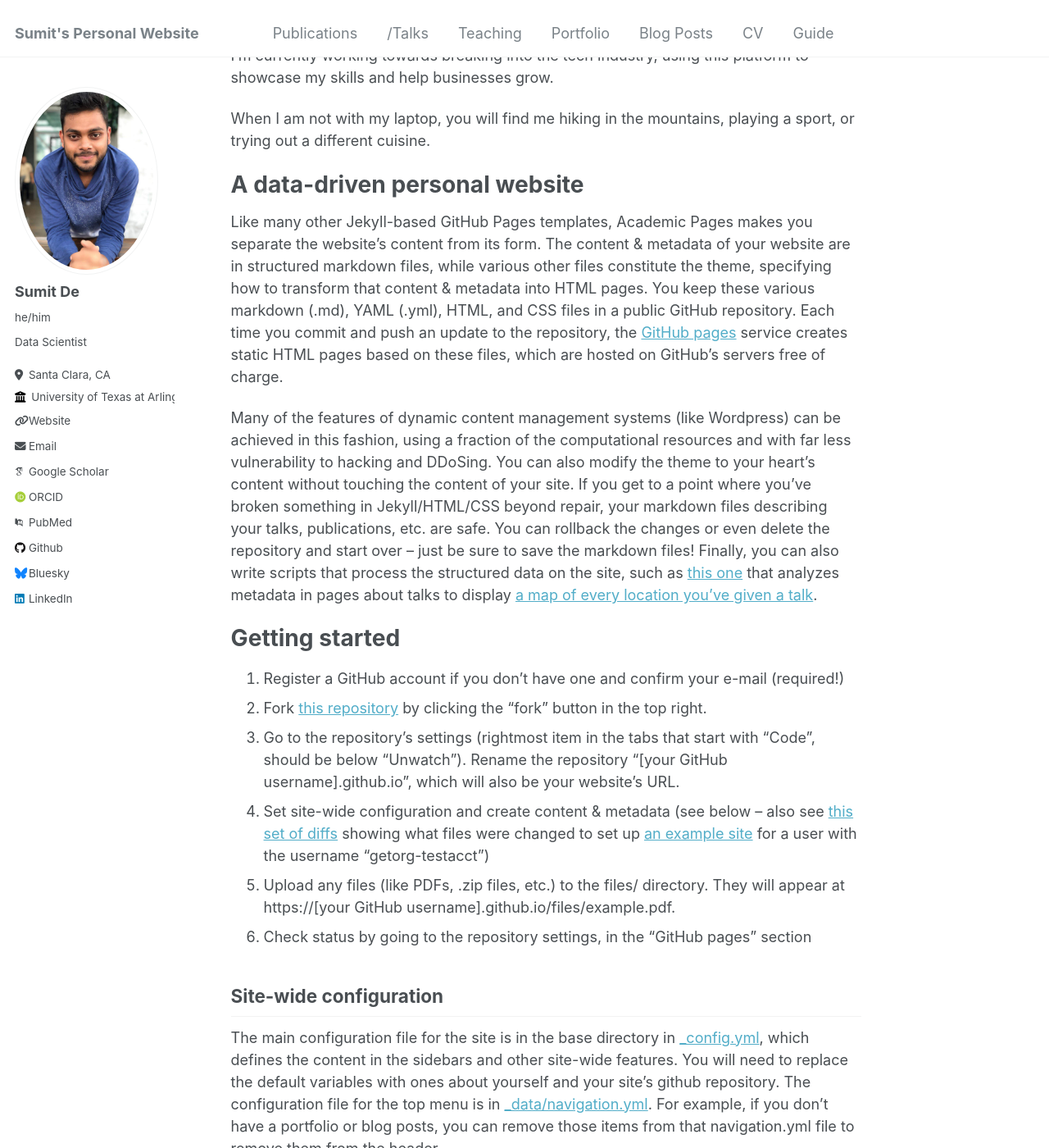
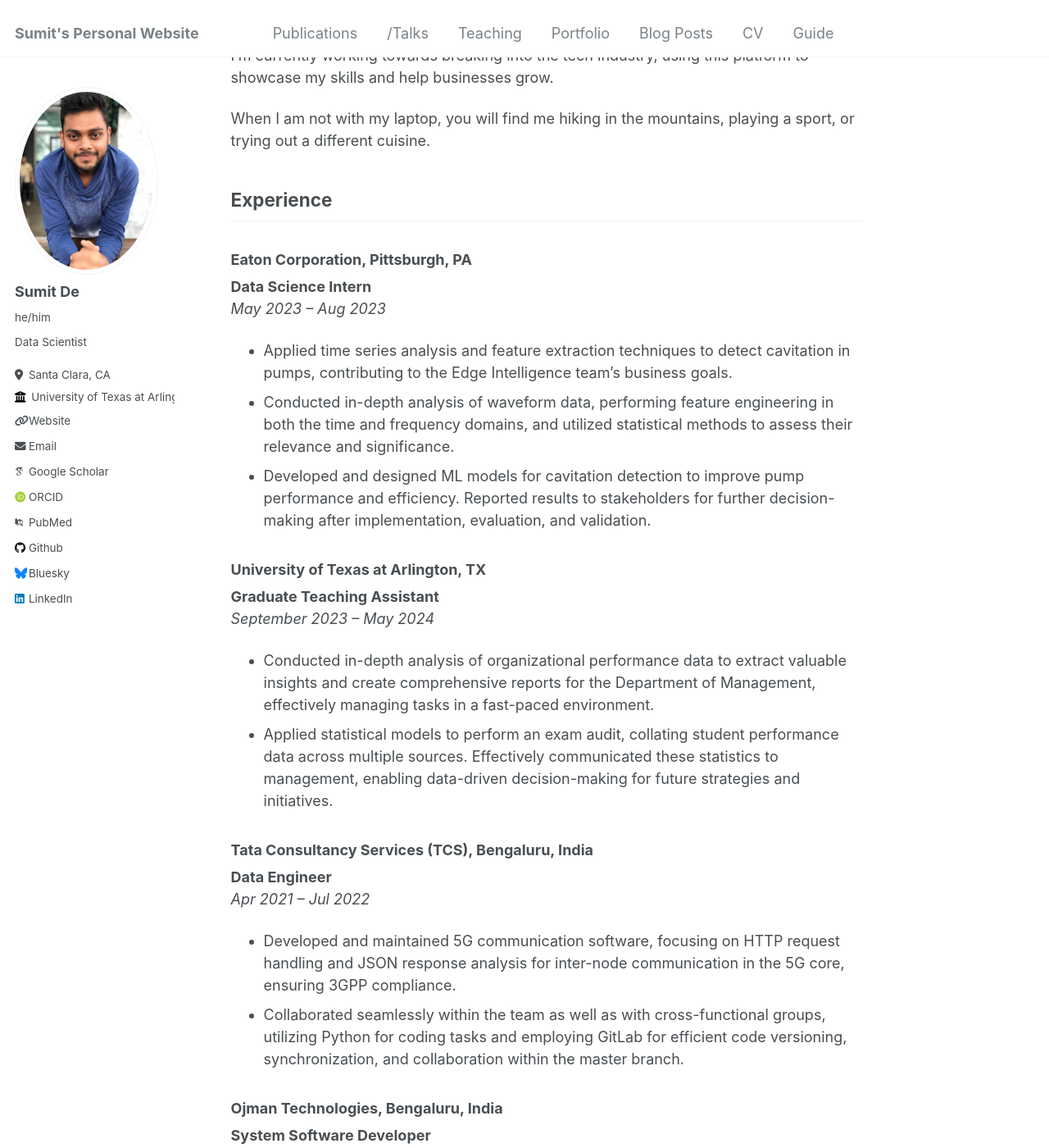
Before and after one commit to sumitisthename/sumitisthename.github.io, a Jekyll site: the page built from _pages/about.md, in a window 1280 px wide and 1400 px high, scrolled down 249 px. Shown: the whole window at 82% size. Built offline with Jekyll 4.4.1, drawn with Linux system fonts in a browser that asks for light colours; some web fonts are replaced; some of the changed text lies outside the part shown.

Commit message:
About me updated

```diff
--- a/_pages/about.md
+++ b/_pages/about.md
@@ -15,41 +15,56 @@
 
 When I am not with my laptop, you will find me hiking in the mountains, playing a sport, or trying out a different cuisine.
 
-A data-driven personal website
-======
-Like many other Jekyll-based GitHub Pages templates, Academic Pages makes you separate the website's content from its form. The content & metadata of your website are in structured markdown files, while various other files constitute the theme, specifying how to transform that content & metadata into HTML pages. You keep these various markdown (.md), YAML (.yml), HTML, and CSS files in a public GitHub repository. Each time you commit and push an update to the repository, the [GitHub pages](https://pages.github.com/) service creates static HTML pages based on these files, which are hosted on GitHub's servers free of charge.
+## Experience
 
-Many of the features of dynamic content management systems (like Wordpress) can be achieved in this fashion, using a fraction of the computational resources and with far less vulnerability to hacking and DDoSing. You can also modify the theme to your heart's content without touching the content of your site. If you get to a point where you've broken something in Jekyll/HTML/CSS beyond repair, your markdown files describing your talks, publications, etc. are safe. You can rollback the changes or even delete the repository and start over -- just be sure to save the markdown files! Finally, you can also write scripts that process the structured data on the site, such as [this one](https://github.com/academicpages/academicpages.github.io/blob/master/talkmap.ipynb) that analyzes metadata in pages about talks to display [a map of every location you've given a talk](https://academicpages.github.io/talkmap.html).
+### Eaton Corporation, Pittsburgh, PA
+**Data Science Intern**
+*May 2023 – Aug 2023*
+- Applied time series analysis and feature extraction techniques to detect cavitation in pumps, contributing to the Edge Intelligence team’s business goals.
+- Conducted in-depth analysis of waveform data, performing feature engineering in both the time and frequency domains, and utilized statistical methods to assess their relevance and significance.
+- Developed and designed ML models for cavitation detection to improve pump performance and efficiency. Reported results to stakeholders for further decision-making after implementation, evaluation, and validation.
 
-Getting started
-======
-1. Register a GitHub account if you don't have one and confirm your e-mail (required!)
-1. Fork [this repository](https://github.com/academicpages/academicpages.github.io) by clicking the "fork" button in the top right.
-1. Go to the repository's settings (rightmost item in the tabs that start with "Code", should be below "Unwatch"). Rename the repository "[your GitHub username].github.io", which will also be your website's URL.
-1. Set site-wide configuration and create content & metadata (see below -- also see [this set of diffs](http://archive.is/3TPas) showing what files were changed to set up [an example site](https://getorg-testacct.github.io) for a user with the username "getorg-testacct")
-1. Upload any files (like PDFs, .zip files, etc.) to the files/ directory. They will appear at https://[your GitHub username].github.io/files/example.pdf.
-1. Check status by going to the repository settings, in the "GitHub pages" section
+### University of Texas at Arlington, TX
+**Graduate Teaching Assistant**
+*September 2023 – May 2024*
+- Conducted in-depth analysis of organizational performance data to extract valuable insights and create comprehensive reports for the Department of Management, effectively managing tasks in a fast-paced environment.
+- Applied statistical models to perform an exam audit, collating student performance data across multiple sources. Effectively communicated these statistics to management, enabling data-driven decision-making for future strategies and initiatives.
 
-Site-wide configuration
-------
-The main configuration file for the site is in the base directory in [_config.yml](https://github.com/academicpages/academicpages.github.io/blob/master/_config.yml), which defines the content in the sidebars and other site-wide features. You will need to replace the default variables with ones about yourself and your site's github repository. The configuration file for the top menu is in [_data/navigation.yml](https://github.com/academicpages/academicpages.github.io/blob/master/_data/navigation.yml). For example, if you don't have a portfolio or blog posts, you can remove those items from that navigation.yml file to remove them from the header.
+### Tata Consultancy Services (TCS), Bengaluru, India
+**Data Engineer**
+*Apr 2021 – Jul 2022*
+- Developed and maintained 5G communication software, focusing on HTTP request handling and JSON response analysis for inter-node communication in the 5G core, ensuring 3GPP compliance.
+- Collaborated seamlessly within the team as well as with cross-functional groups, utilizing Python for coding tasks and employing GitLab for efficient code versioning, synchronization, and collaboration within the master branch.
 
-Create content & metadata
-------
-For site content, there is one markdown file for each type of content, which are stored in directories like _publications, _talks, _posts, _teaching, or _pages. For example, each talk is a markdown file in the [_talks directory](https://github.com/academicpages/academicpages.github.io/tree/master/_talks). At the top of each markdown file is structured data in YAML about the talk, which the theme will parse to do lots of cool stuff. The same structured data about a talk is used to generate the list of talks on the [Talks page](https://academicpages.github.io/talks), each [individual page](https://academicpages.github.io/talks/2012-03-01-talk-1) for specific talks, the talks section for the [CV page](https://academicpages.github.io/cv), and the [map of places you've given a talk](https://academicpages.github.io/talkmap.html) (if you run this [python file](https://github.com/academicpages/academicpages.github.io/blob/master/talkmap.py) or [Jupyter notebook](https://github.com/academicpages/academicpages.github.io/blob/master/talkmap.ipynb), which creates the HTML for the map based on the contents of the _talks directory).
+### Ojman Technologies, Bengaluru, India
+**System Software Developer**
+*Aug 2020 – Apr 2021*
+- Developed a predictive maintenance system using IoT sensors and real-time data processing with Apache Kafka and Spark to monitor electrical equipment health, reducing downtime by 20%.
+- Integrated with AWS for data storage and analysis and created dashboards in Power BI for actionable insights into equipment performance and failure patterns.
 
-**Markdown generator**
+### Savari Inc., Bengaluru, India
+**Software Developer Intern**
+*May 2019 – Aug 2019*
+- Worked on the V2X stack, supporting both DSRC and CV2X for autonomous vehicles, showcasing competitive communication solutions.
+- Proficient in using the Valgrind tool to examine the program for memory leaks and employing the GDB tool to identify and troubleshoot program crashes.
 
-I have also created [a set of Jupyter notebooks](https://github.com/academicpages/academicpages.github.io/tree/master/markdown_generator
-) that converts a CSV containing structured data about talks or presentations into individual markdown files that will be properly formatted for the Academic Pages template. The sample CSVs in that directory are the ones I used to create my own personal website at stuartgeiger.com. My usual workflow is that I keep a spreadsheet of my publications and talks, then run the code in these notebooks to generate the markdown files, then commit and push them to the GitHub repository.
+## Education
 
-How to edit your site's GitHub repository
-------
-Many people use a git client to create files on their local computer and then push them to GitHub's servers. If you are not familiar with git, you can directly edit these configuration and markdown files directly in the github.com interface. Navigate to a file (like [this one](https://github.com/academicpages/academicpages.github.io/blob/master/_talks/2012-03-01-talk-1.md) and click the pencil icon in the top right of the content preview (to the right of the "Raw | Blame | History" buttons). You can delete a file by clicking the trashcan icon to the right of the pencil icon. You can also create new files or upload files by navigating to a directory and clicking the "Create new file" or "Upload files" buttons.
+### University of Texas at Arlington, TX
+**Master of Science in Information Systems**
+*May 2024*
+- GPA: 3.6 / 4.0
+- Maverick Advantage Distinction Award.
 
-Example: editing a markdown file for a talk
-![Editing a markdown file for a talk](/images/editing-talk.png)
+### PES University, Bangalore, India
+**Bachelors in Electronics and Communication**
+- GPA: 3.0 / 4.0
+- Certification: Programming in Java & Developing Web App using Servlets in JSP – Level 1 (NIIT)
+*July 2020*
 
-For more info
-------
-More info about configuring Academic Pages can be found in [the guide](https://academicpages.github.io/markdown/). The [guides for the Minimal Mistakes theme](https://mmistakes.github.io/minimal-mistakes/docs/configuration/) (which this theme was forked from) might also be helpful.
+## Leadership Experience
+
+- **President of Association of Information Technology Professionals**: Hosted and headed over 20 career events, workshops, and networked with 60+ industry professionals.
+- **Honeywell Leadership Challenge Academy in association with NASA**: Selected globally based on a record of academic excellence and community service to participate in workshops related to science and leadership.
+
+---
```
